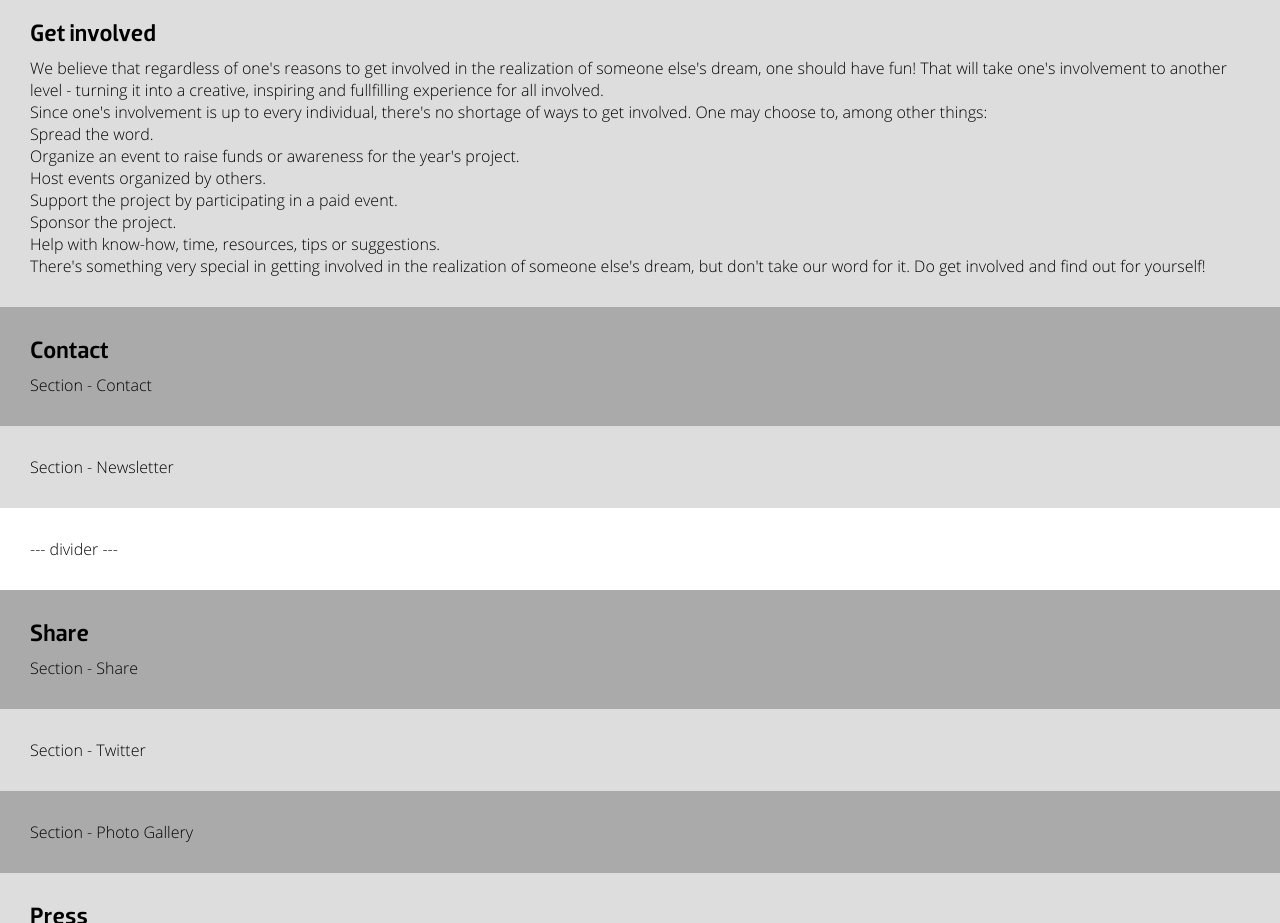
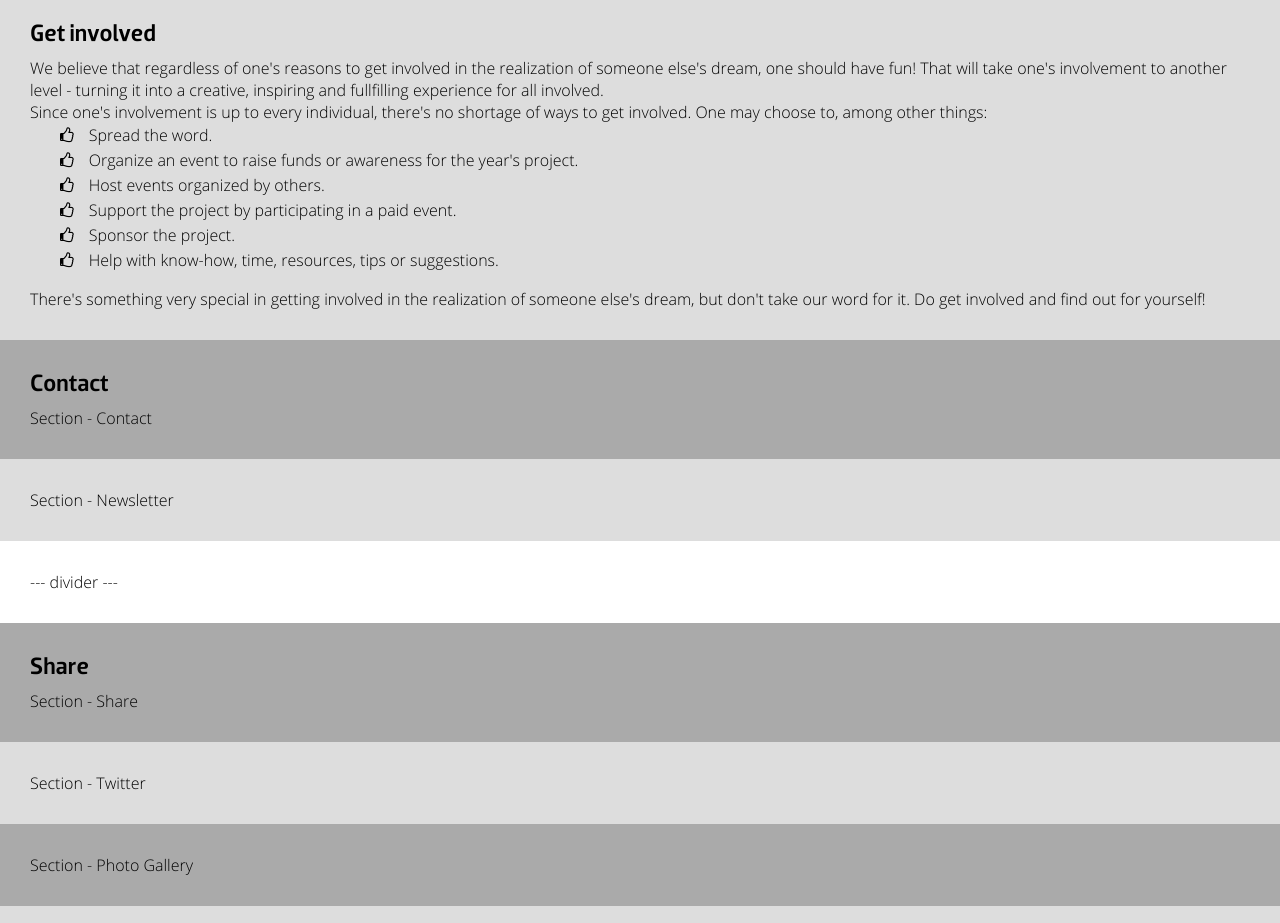
Before and after one commit to dreamyguy/dream, a website: page index.html in a window 1280 px wide. Shown: the part 1360-2283 px from the top of the page. Drawn offline with Linux system fonts and the light colour scheme; a web font is replaced by a local one.

Commit message:
Improve styles for bullet lists

```diff
--- a/app/sass/_app_layout.scss
+++ b/app/sass/_app_layout.scss
@@ -92,6 +92,17 @@ footer {
     &.selected { border-bottom-color: white; }
 }
 
+// lists
+
+.list-bullet {
+    margin: 0 0 15px 30px;
+    line-height: 25px;
+    i {
+        font-size: 16px;
+        margin-right: 15px;
+    }
+}
+
 // events
 
 .events {
--- a/index.html
+++ b/index.html
@@ -49,7 +49,6 @@
             <main>
                 <section id="about" class="section__about bg-silver">
                     <h2 class="heading-two dobra-medium">About Dream-It-Forward</h2>
-
                     <h5 class="heading-five dobra-medium">Help someone realize their dream</h5>
                     <p><em>Dream-it-forward is an initiative to help people realize their most cherished dream.</em> It could be a goal that has proven too challenging or impossible for a single person to achieve, or simply down-prioritized for too long by "life-as-it-happens".</p>
                 </section>
@@ -120,13 +119,13 @@
                     <h2 class="heading-two dobra-medium">Get involved</h2>
                     <p>We believe that regardless of one's reasons to get involved in the realization of someone else's dream, <em>one should have fun!</em> That will take one's involvement to another level - turning it into a creative, inspiring and fullfilling experience for all involved.</p>
                     <p>Since one's involvement is up to every individual, there's no shortage of ways to get involved. One may choose to, among other things:</p>
-                    <ul>
-                        <li>Spread the word.</li>
-                        <li>Organize an event to raise funds or awareness for the year's project.</li>
-                        <li>Host events organized by others.</li>
-                        <li>Support the project by participating in a paid event.</li>
-                        <li>Sponsor the project.</li>
-                        <li>Help with know-how, time, resources, tips or suggestions.</li>
+                    <ul class="list-bullet">
+                        <li><i class="icon-thumbs-up-alt"></i>Spread the word.</li>
+                        <li><i class="icon-thumbs-up-alt"></i>Organize an event to raise funds or awareness for the year's project.</li>
+                        <li><i class="icon-thumbs-up-alt"></i>Host events organized by others.</li>
+                        <li><i class="icon-thumbs-up-alt"></i>Support the project by participating in a paid event.</li>
+                        <li><i class="icon-thumbs-up-alt"></i>Sponsor the project.</li>
+                        <li><i class="icon-thumbs-up-alt"></i>Help with know-how, time, resources, tips or suggestions.</li>
                     </ul>
                     <p>There's something very special in getting involved in the realization of someone else's dream, but don't take our word for it. Do get involved and find out for yourself!</p>
                 </section>
```
Also changed, not shown: src/css/app.css.
